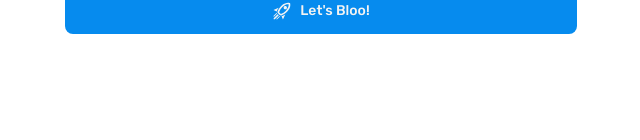
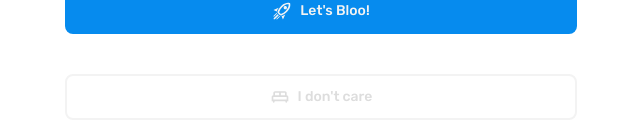
Before and after one commit to AllanDBD/bloo, a Vue app in the folder frontend/: page / in a window 1280 px wide. Shown: the part 192-332 px from the top of the page, without its empty margins (319-959 px from the left). Built offline with nearby package versions, Linux system fonts and the light colour scheme; a web font is replaced by a local one.

Commit message:
Rect secondary

```diff
--- /dev/null
+++ b/frontend/src/components/buttons/RectSecondary.vue
@@ -0,0 +1,31 @@
+<!--
+# Usage (no icon):
+<RectSecondary>
+    Label
+</RectSecondary>
+
+# Usage (with icon):
+<RectSecondary>
+    <template v-slot:icon>
+        <rocket_launch fill="currentColor" width="16px" height="16px" />
+    </template>
+    Label
+</RectSecondary>
+
+
+-->
+
+<script></script>
+
+<template>
+    <button
+        class="text-sm font-medium flex h-[36px] w-[256px] flex-row items-center gap-2 rounded-[8px] p-3 text-foundation-primaryA disabled:text-content-disabled border-border-selectedLight disabled:border-border-disabled border-2 hover:border-border-accent bg-transparent hover:text-content-accent"
+    >
+        <div class="flex w-full flex-row items-center justify-center gap-2 p-0">
+            <slot name="icon"></slot>
+            <span class="items-center text-center flex">
+                <slot></slot>
+            </span>
+        </div>
+    </button>
+</template>
--- a/frontend/src/views/HomeView.vue
+++ b/frontend/src/views/HomeView.vue
@@ -1,13 +1,17 @@
 <script>
+import TheHelloWorld from '../components/TheHelloWorld.vue';
 import RectPrimary from '../components/buttons/RectPrimary.vue';
-import TheHelloWorld from '../components/TheHelloWorld.vue';
+import RectSecondary from '../components/buttons/RectSecondary.vue';
 import rocket_launch from '../components/icons/rocket_launch.vue';
+import bed from '../components/icons/bed.vue';
 
 export default {
     components: {
         TheHelloWorld,
         RectPrimary,
+        RectSecondary,
         rocket_launch,
+        bed,
     },
 };
 </script>
@@ -15,11 +19,20 @@ export default {
 <template>
     <main class="flex flex-col">
         <TheHelloWorld />
-        <RectPrimary class="w-[512px] h-[46px] text-base m-auto mt-10">
+        <RectPrimary class="md:w-[512px] h-[46px] text-base m-auto mt-10">
             <template v-slot:icon>
                 <rocket_launch fill="currentColor" width="20px" height="20px" />
             </template>
             Let's Bloo!
         </RectPrimary>
+        <RectSecondary
+            class="md:w-[512px] h-[46px] text-base m-auto mt-10"
+            disabled
+        >
+            <template v-slot:icon>
+                <bed fill="currentColor" width="20px" height="20px" />
+            </template>
+            I don't care
+        </RectSecondary>
     </main>
 </template>
```
